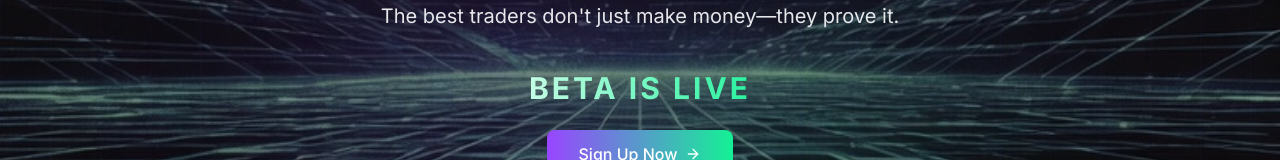
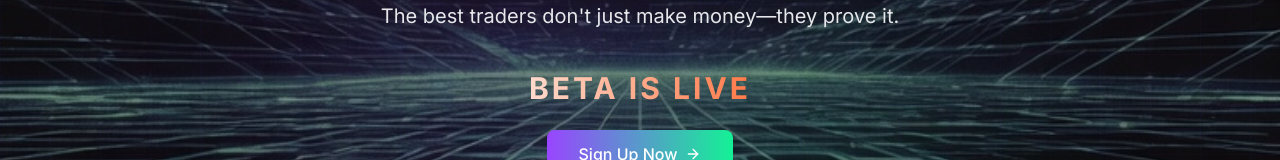
Before and after one commit to volynsal/degenarena, a Next.js app: page / in a window 1280 px wide. Shown: the part 396-556 px from the top of the page. Built offline with nearby package versions, Linux system fonts and the light colour scheme; no server answers.

Commit message:
Going live

```diff
--- a/src/app/globals.css
+++ b/src/app/globals.css
@@ -67,11 +67,11 @@ body {
 .shimmer-text {
   background: linear-gradient(
     90deg,
-    var(--arena-purple) 0%,
-    var(--arena-cyan) 25%,
-    #ffffff 50%,
-    var(--arena-cyan) 75%,
-    var(--arena-purple) 100%
+    #FF2D2D 0%,
+    #FF6B35 25%,
+    #FFFFFF 50%,
+    #FF6B35 75%,
+    #FF2D2D 100%
   );
   background-size: 200% 100%;
   -webkit-background-clip: text;
```
